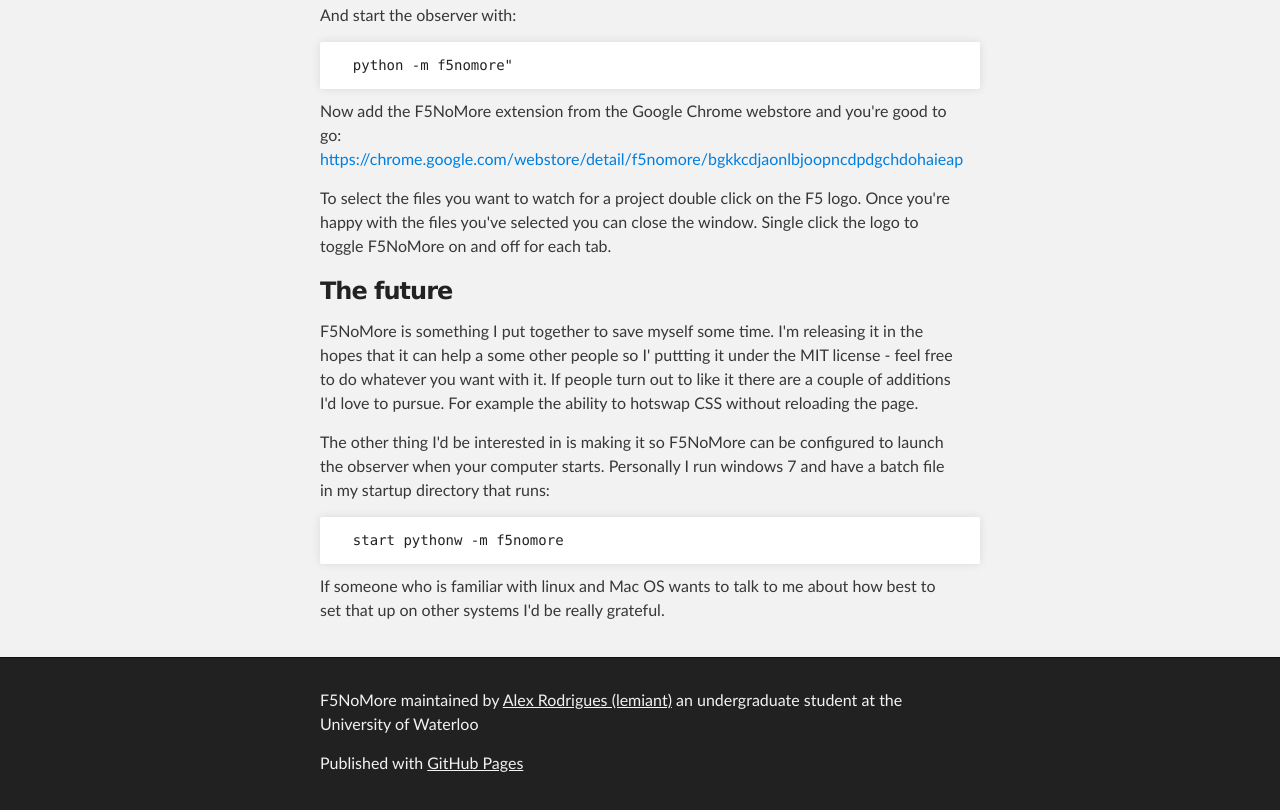
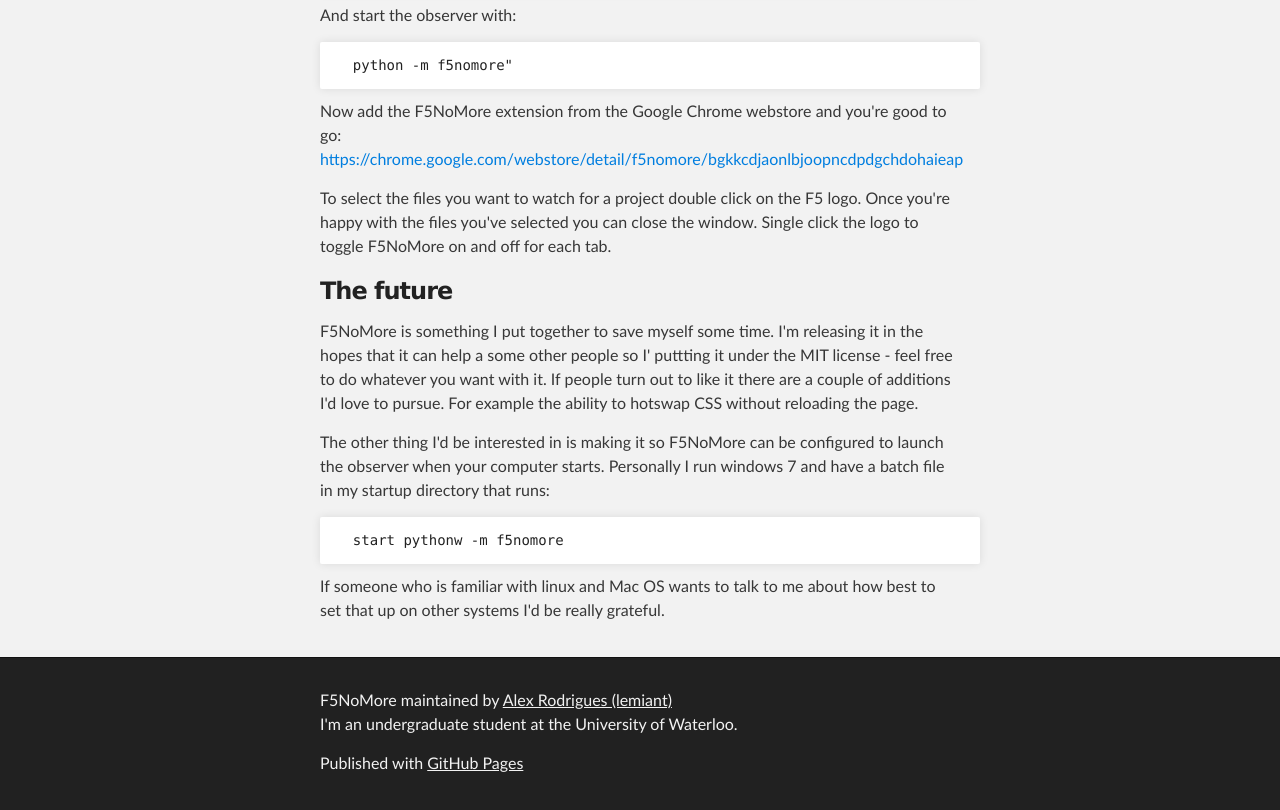
Before and after one commit to lemiant/F5NoMore, a plain HTML site: page index.html in a window 1280 px wide. Shown: the part 739-1549 px from the top of the page. Drawn offline with Linux system fonts and the light colour scheme.

Commit message:
Update index.html

```diff
--- a/index.html
+++ b/index.html
@@ -68,7 +68,8 @@
     <!-- FOOTER  -->
     <div id="footer_wrap" class="outer">
       <footer class="inner">
-        <p class="copyright">F5NoMore maintained by <a href="https://github.com/lemiant">Alex Rodrigues (lemiant)</a> an undergraduate student at the University of Waterloo</p>
+        <p class="copyright">F5NoMore maintained by <a href="https://github.com/lemiant">Alex Rodrigues (lemiant)</a> <br />
+        I'm an undergraduate student at the University of Waterloo.</p>
         <p>Published with <a href="http://pages.github.com">GitHub Pages</a></p>
       </footer>
     </div>
```
